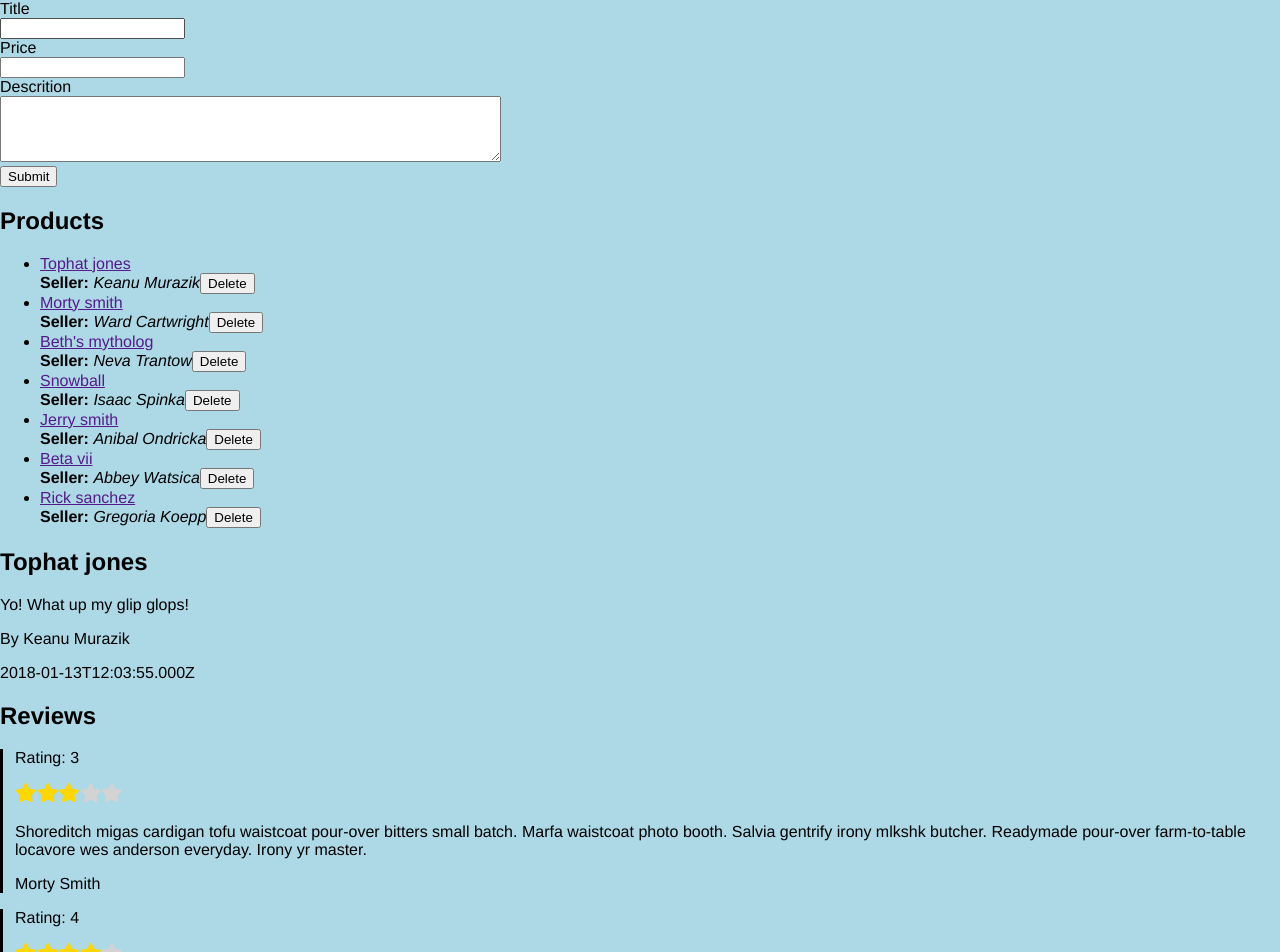
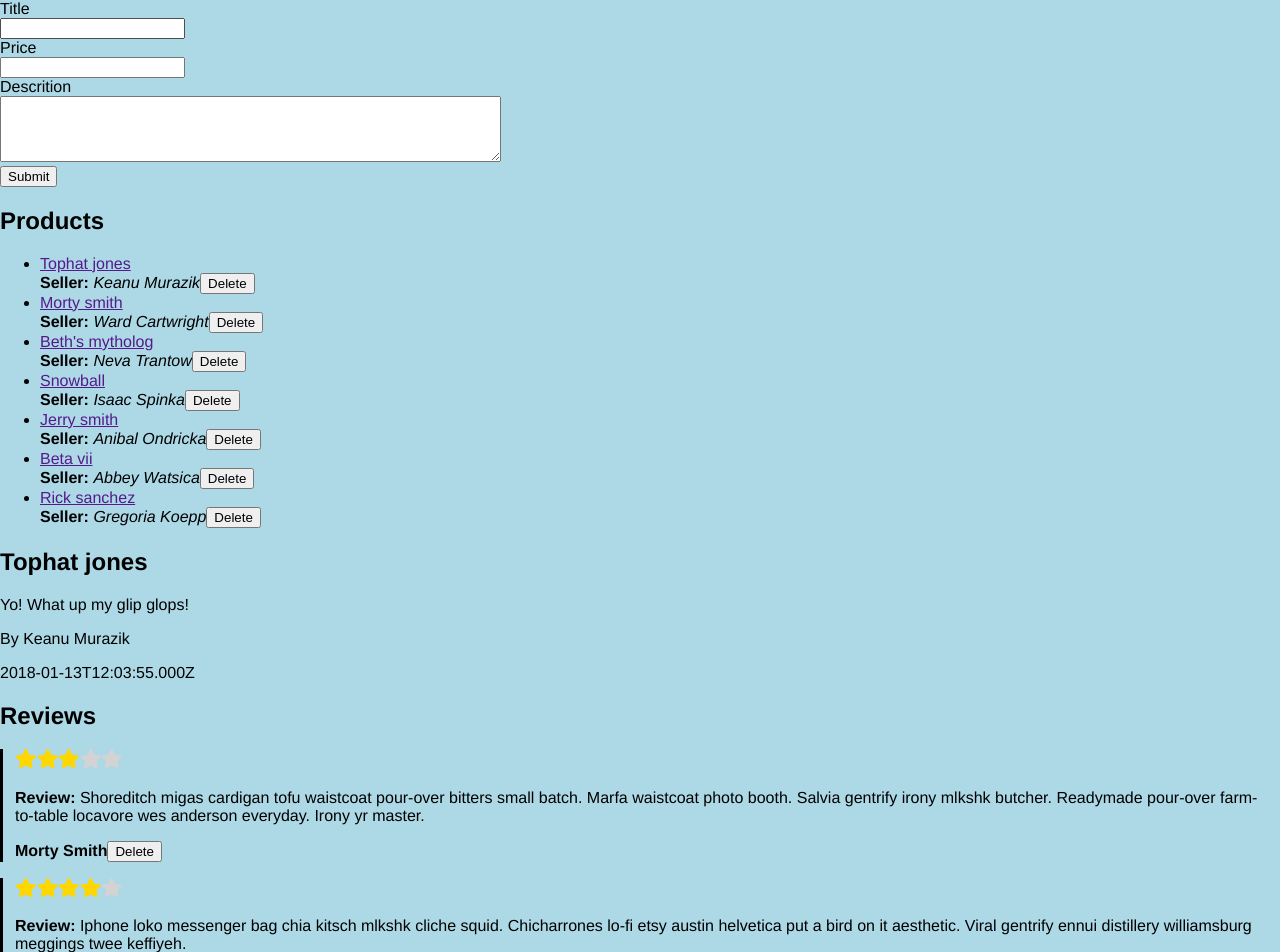
Before and after one commit to francispham/ReactClientApps, a React (Create React App) app in the folder amazon-react/: page / in a window 1280 px wide. Shown: the top 952 px of the page. Built offline with nearby package versions, Linux system fonts and the light colour scheme.

Commit message:
Added Delete Review for Amazon React

```diff
--- a/amazon-react/src/components/ProductShowPage.js
+++ b/amazon-react/src/components/ProductShowPage.js
@@ -1,7 +1,7 @@
 import React, {Component} from 'react';
 import ProductDetails from './ProductDetails';
 import ReviewList from './ReviewList';
-
+import ReviewDetails from './ReviewDetails';
 import productData from '../data/product';
 
 class ProductShowPage extends Component {
@@ -11,6 +11,26 @@ class ProductShowPage extends Component {
     this.state = {
       product: productData
     }
+    this.delete = this.delete.bind(this);
+    this.deleteReview = this.deleteReview.bind(this);
+  }
+
+  delete() {
+    this.setState({
+      product: {}
+    });
+  }
+
+  deleteReview (reviewId) {
+    const {product} = this.state;
+    const {reviews} = product;
+
+    this.setState({
+      product: {
+        ...product,
+        reviews: reviews.filter(review => review.id !== reviewId)
+      }
+    })
   }
 
   render() {
@@ -29,7 +49,10 @@ class ProductShowPage extends Component {
     return (<div>
       <ProductDetails {...product}/>
       <h2>Reviews</h2>
-      <ReviewList reviews={reviews}/>
+      <ReviewList
+        reviews={reviews}
+        onReviewDeleteClick = {this.deleteReview}
+      />
     </div>)
 
   }
--- a/amazon-react/src/components/ReviewDetails.js
+++ b/amazon-react/src/components/ReviewDetails.js
@@ -2,6 +2,7 @@ import React from 'react';
 import StarRating from './StarRating';
 
 function ReviewDetails (props) {
+
   // 1em is equal to the font size of the parent tag.
   const style = {
     borderLeft: 'medium solid black',
@@ -9,10 +10,13 @@ function ReviewDetails (props) {
   };
 
   const {
+    id,
     body,
     rating,
     created_at,
-    reviewer = {} } = props;
+    reviewer = {},
+    onDeleteClick = () => {}
+    } = props;
 
   const {full_name} = reviewer;
 
@@ -22,10 +26,17 @@ function ReviewDetails (props) {
       className="ReviewDetails"
       style={style}
     >
-      <p>Rating: {rating}</p>
+      {/* <p>Rating: {rating}</p> */}
       <StarRating max={5} rating = {rating}/>
-      <p>{body}</p>
-      <p>{full_name}</p>
+      <p><strong>Review:</strong> {body}</p>
+      <p>
+        <strong>{full_name}</strong>
+        <button
+          onClick={
+            () => onDeleteClick(props.id
+            )}> Delete
+        </button>
+      </p>
       <p>{created_at}</p>
 
 
--- a/amazon-react/src/components/ReviewList.js
+++ b/amazon-react/src/components/ReviewList.js
@@ -2,8 +2,16 @@ import React from 'react';
 import ReviewDetails from './ReviewDetails';
 
 function  ReviewList(props) {
-  const {reviews} = props;
-  return reviews.map((review, i) => <ReviewDetails key = {i} {...review} />);
-}                        //Same as:  ReviewDetails({key: i, ...review})
+  const {
+    reviews = [],
+    onReviewDeleteClick = () =>{}
+  } = props;
+  return reviews.map(
+    (review, i) => <ReviewDetails
+      key = {i} {...review}
+      //Same as:  ReviewDetails({key: i, ...review})
+      onDeleteClick = {onReviewDeleteClick}
+    />);
+}
 
 export default ReviewList;
```
